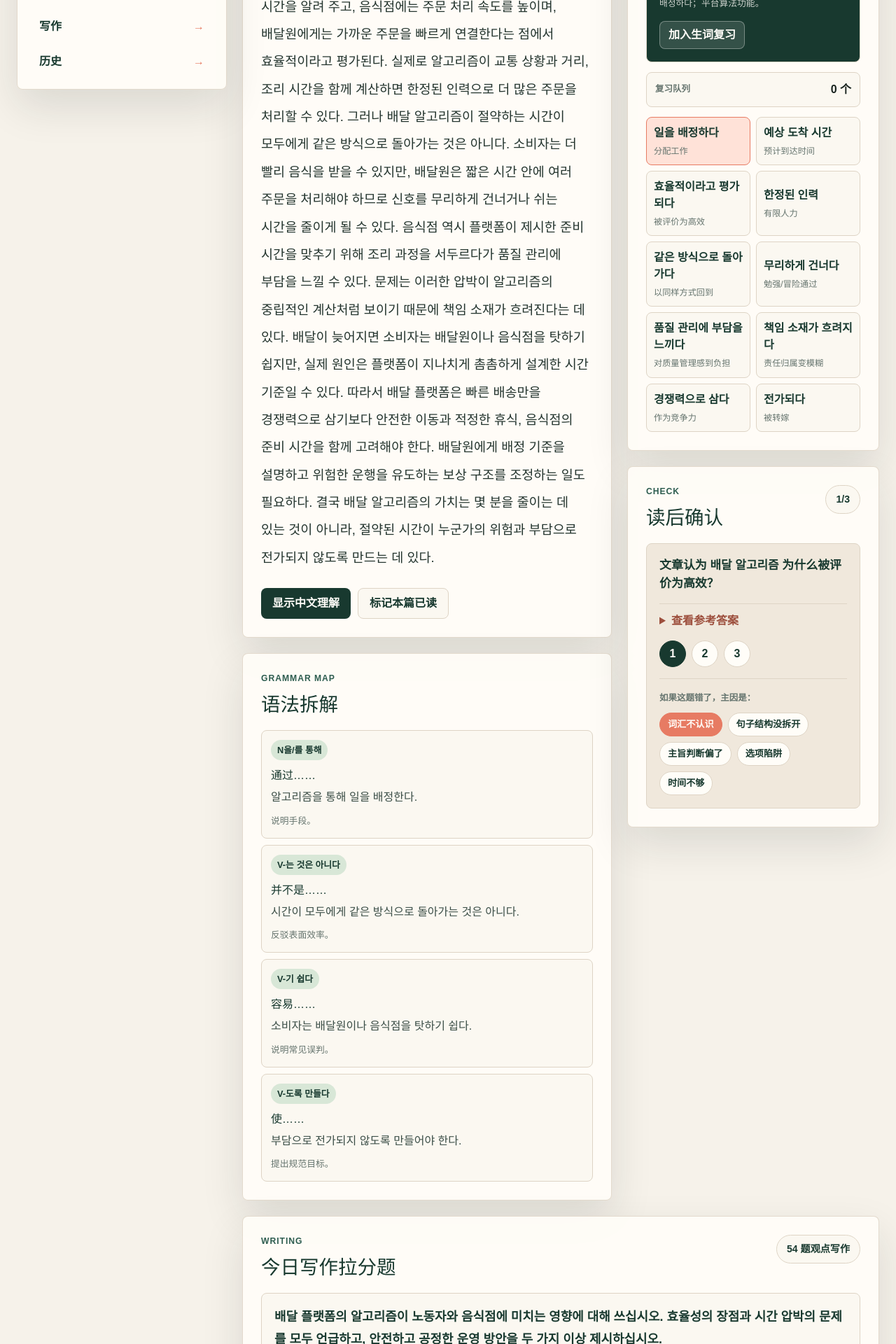
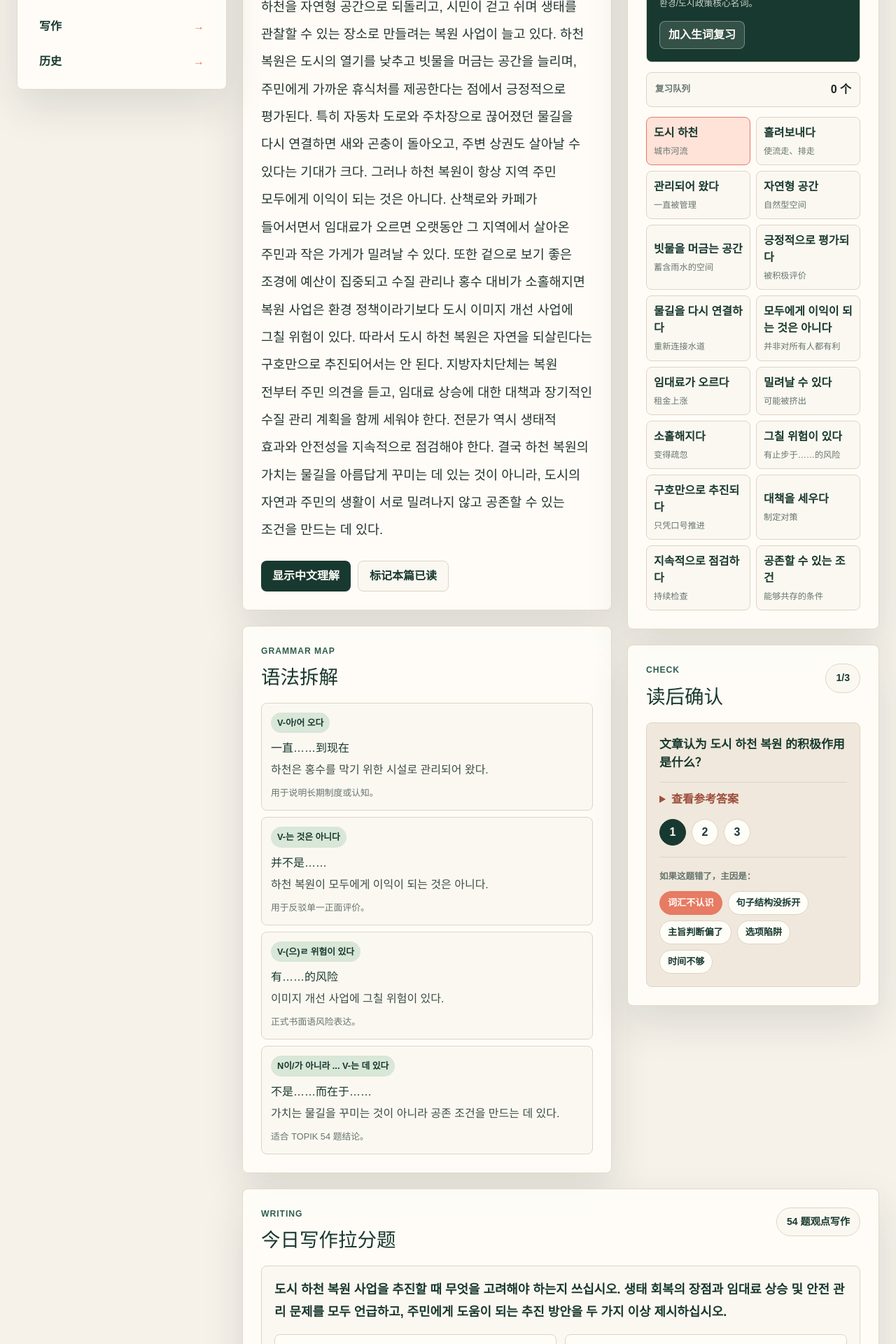
Before and after one commit to adia1223/daily-topik-lab, a Next.js app: page / in a window 1280 px wide. Shown: the part 880-2800 px from the top of the page at 70% size. Built offline with nearby package versions, Linux system fonts and the light colour scheme.

Commit message:
Add 2026-08-18 TOPIK reading

```diff
--- a/app/page.tsx
+++ b/app/page.tsx
@@ -2337,7 +2337,7 @@ const august16Reading: DailyReading = {
   },
 };
 
-const todayReading: DailyReading = {
+const august17Reading: DailyReading = {
   id: "2026-08-17-food-delivery-algorithm",
   date: "2026-08-17",
   title: "배달 알고리즘은 누구의 시간을 절약하는가",
@@ -2383,8 +2383,61 @@ const todayReading: DailyReading = {
   },
 };
 
+const todayReading: DailyReading = {
+  id: "2026-08-18-river-restoration-policy",
+  date: "2026-08-18",
+  title: "도시 하천 복원은 누구를 위한 정책인가",
+  level: "TOPIK II 5-6级",
+  topic: "环境 / 公共政策",
+  estimatedTime: "18 分钟",
+  korean:
+    "도시 하천은 오랫동안 물을 빠르게 흘려보내 홍수를 막기 위한 시설로 관리되어 왔다. 그러나 최근에는 콘크리트로 덮인 하천을 자연형 공간으로 되돌리고, 시민이 걷고 쉬며 생태를 관찰할 수 있는 장소로 만들려는 복원 사업이 늘고 있다. 하천 복원은 도시의 열기를 낮추고 빗물을 머금는 공간을 늘리며, 주민에게 가까운 휴식처를 제공한다는 점에서 긍정적으로 평가된다. 특히 자동차 도로와 주차장으로 끊어졌던 물길을 다시 연결하면 새와 곤충이 돌아오고, 주변 상권도 살아날 수 있다는 기대가 크다. 그러나 하천 복원이 항상 지역 주민 모두에게 이익이 되는 것은 아니다. 산책로와 카페가 들어서면서 임대료가 오르면 오랫동안 그 지역에서 살아온 주민과 작은 가게가 밀려날 수 있다. 또한 겉으로 보기 좋은 조경에 예산이 집중되고 수질 관리나 홍수 대비가 소홀해지면 복원 사업은 환경 정책이라기보다 도시 이미지 개선 사업에 그칠 위험이 있다. 따라서 도시 하천 복원은 자연을 되살린다는 구호만으로 추진되어서는 안 된다. 지방자치단체는 복원 전부터 주민 의견을 듣고, 임대료 상승에 대한 대책과 장기적인 수질 관리 계획을 함께 세워야 한다. 전문가 역시 생태적 효과와 안전성을 지속적으로 점검해야 한다. 결국 하천 복원의 가치는 물길을 아름답게 꾸미는 데 있는 것이 아니라, 도시의 자연과 주민의 생활이 서로 밀려나지 않고 공존할 수 있는 조건을 만드는 데 있다.",
+  chinese:
+    "城市河流长期以来被作为快速排水、防止洪水的设施来管理。然而，最近把被混凝土覆盖的河流恢复为自然型空间，并使其成为市民散步、休息、观察生态场所的修复项目正在增加。河流修复能降低城市热度、增加吸收雨水的空间，并为居民提供近处休息地，因此受到积极评价。尤其是重新连接曾被汽车道路和停车场切断的水流后，人们期待鸟类和昆虫回归，周边商圈也可能恢复活力。然而，河流修复并不总是让所有当地居民受益。随着散步道和咖啡馆进入，如果租金上涨，长期居住在该地区的居民和小店可能被挤出。此外，如果预算集中在表面好看的景观上，而忽视水质管理或防洪准备，修复项目就有可能止步于城市形象改善，而不是环境政策。因此，城市河流修复不应只凭“恢复自然”的口号推进。地方政府应从修复前就听取居民意见，同时制定应对租金上涨的对策和长期水质管理计划。专家也应持续检查生态效果和安全性。归根结底，河流修复的价值不在于把水道装点得漂亮，而在于创造城市自然与居民生活不互相排挤、能够共存的条件。",
+  tokens: [
+    { korean: "도시 하천", reading: "do-si ha-cheon", meaning: "城市河流", grammar: "명사", note: "환경/도시政策核心名词。" },
+    { korean: "흘려보내다", reading: "heul-lyeo-bo-nae-da", meaning: "使流走、排走", grammar: "동사", note: "说明过去治水功能。" },
+    { korean: "관리되어 왔다", reading: "gwal-li-doe-eo wat-da", meaning: "一直被管理", grammar: "피동 + V-아/어 오다", note: "表示长期延续的管理方式。" },
+    { korean: "자연형 공간", reading: "ja-yeon-hyeong gong-gan", meaning: "自然型空间", grammar: "명사", note: "复原政策目标。" },
+    { korean: "빗물을 머금는 공간", reading: "bin-mu-reul meo-geum-neun gong-gan", meaning: "蓄含雨水的空间", grammar: "V-는 N", note: "머금다 原形；说明防洪和生态功能。" },
+    { korean: "긍정적으로 평가되다", reading: "geung-jeong-jeo-geu-ro pyeong-ga-doe-da", meaning: "被积极评价", grammar: "피동", note: "引出政策优点。" },
+    { korean: "물길을 다시 연결하다", reading: "mul-gi-reul da-si yeon-gyeol-ha-da", meaning: "重新连接水道", grammar: "동사구", note: "说明生态恢复方式。" },
+    { korean: "모두에게 이익이 되는 것은 아니다", reading: "mo-du-e-ge i-i-gi doe-neun geo-seun a-ni-da", meaning: "并非对所有人都有利", grammar: "V-는 것은 아니다", note: "文章转折核心句。" },
+    { korean: "임대료가 오르다", reading: "im-dae-ryo-ga o-reu-da", meaning: "租金上涨", grammar: "동사", note: "城市更新副作用。" },
+    { korean: "밀려날 수 있다", reading: "mil-lyeo-nal su it-da", meaning: "可能被挤出", grammar: "피동 + V-(으)ㄹ 수 있다", note: "说明原住民和小店风险。" },
+    { korean: "소홀해지다", reading: "so-hol-hae-ji-da", meaning: "变得疏忽", grammar: "A-아/어지다", note: "管理弱化表达。" },
+    { korean: "그칠 위험이 있다", reading: "geu-chil wi-heo-mi it-da", meaning: "有止步于……的风险", grammar: "V-(으)ㄹ 위험이 있다", note: "批评表面化项目。" },
+    { korean: "구호만으로 추진되다", reading: "gu-ho-man-eu-ro chu-jin-doe-da", meaning: "只凭口号推进", grammar: "N만으로 + 피동", note: "警惕政策口号化。" },
+    { korean: "대책을 세우다", reading: "dae-chae-geul se-u-da", meaning: "制定对策", grammar: "동사구", note: "政策方案表达。" },
+    { korean: "지속적으로 점검하다", reading: "ji-sok-jeo-geu-ro jeom-geom-ha-da", meaning: "持续检查", grammar: "부사 + 동사", note: "专家责任。" },
+    { korean: "공존할 수 있는 조건", reading: "gong-jon-hal su it-neun jo-geon", meaning: "能够共存的条件", grammar: "V-(으)ㄹ 수 있는 N", note: "结论中的规范目标。" },
+  ],
+  grammarPoints: [
+    { pattern: "V-아/어 오다", meaning: "一直……到现在", example: "하천은 홍수를 막기 위한 시설로 관리되어 왔다.", note: "用于说明长期制度或认知。" },
+    { pattern: "V-는 것은 아니다", meaning: "并不是……", example: "하천 복원이 모두에게 이익이 되는 것은 아니다.", note: "用于反驳单一正面评价。" },
+    { pattern: "V-(으)ㄹ 위험이 있다", meaning: "有……的风险", example: "이미지 개선 사업에 그칠 위험이 있다.", note: "正式书面语风险表达。" },
+    { pattern: "N이/가 아니라 ... V-는 데 있다", meaning: "不是……而在于……", example: "가치는 물길을 꾸미는 것이 아니라 공존 조건을 만드는 데 있다.", note: "适合 TOPIK 54 题结论。" },
+  ],
+  quiz: [
+    { question: "文章认为 도시 하천 복원 的积极作用是什么？", answer: "它可以降低城市热度、增加蓄含雨水的空间、提供休息场所，并恢复生态连接。" },
+    { question: "为什么河流修复可能不一定惠及所有居民？", answer: "因为散步道和咖啡馆进入后可能推高租金，使长期居民和小店被挤出。" },
+    { question: "作者认为地方政府应怎样推进河流修复？", answer: "应提前听取居民意见，同时制定租金上涨对策、长期水质管理计划，并持续检查生态效果和安全性。" },
+  ],
+  writingDrill: {
+    type: "54 题观点写作",
+    prompt: "도시 하천 복원 사업을 추진할 때 무엇을 고려해야 하는지 쓰십시오. 생태 회복의 장점과 임대료 상승 및 안전 관리 문제를 모두 언급하고, 주민에게 도움이 되는 추진 방안을 두 가지 이상 제시하십시오.",
+    checklist: ["생태 회복", "휴식 공간", "임대료 상승", "수질 관리", "주민 의견"],
+    sentenceBank: [
+      "도시 하천 복원은 생태를 회복하고 주민에게 가까운 휴식 공간을 제공한다는 장점이 있다.",
+      "그러나 임대료 상승이나 수질 관리 부족이 발생하면 주민 생활에 부담이 될 수 있다.",
+      "따라서 지방자치단체는 주민 의견을 듣고 장기적인 관리 계획과 생활 대책을 함께 마련해야 한다.",
+    ],
+  },
+};
+
 const readingArchive: DailyReading[] = [
   todayReading,
+  august17Reading,
   august16Reading,
   august15Reading,
   august14Reading,
```
Also changed, not shown: 1 other file (tests, documents, lock files or other folders).
